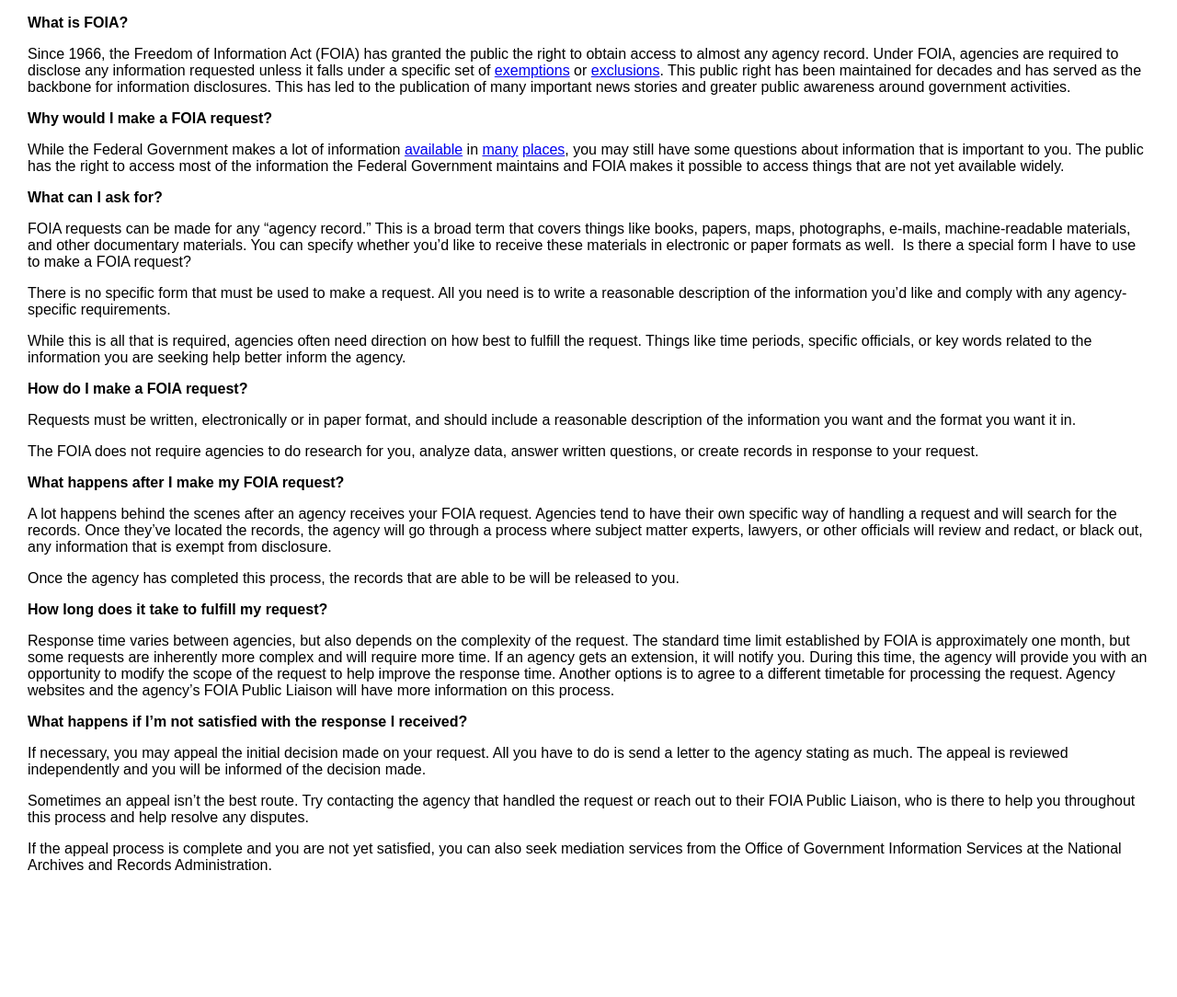
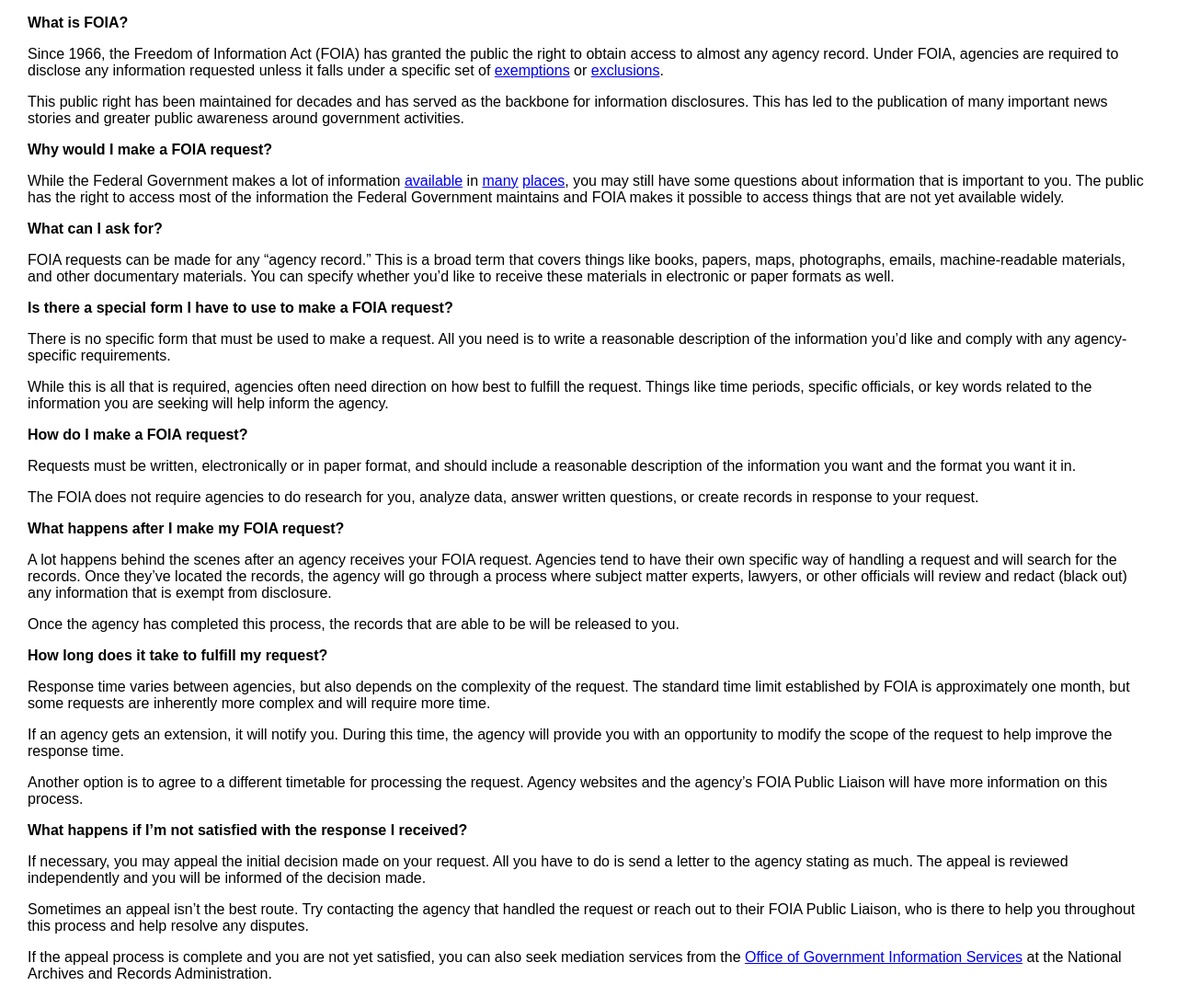
Before and after one commit to 18F/2015-foia-design, a Jekyll site: the page built from learn.md, in a window 1280 px wide. Shown: the whole page at 92% size. Built offline with Jekyll 4.4.1, drawn with Linux system fonts in a browser that asks for light colours; before the commit the page ends 966 px from its top, so only the background shows below that.

Commit message:
some copy edits, cc @rjmajma

```diff
--- a/learn.md
+++ b/learn.md
@@ -5,7 +5,9 @@ permalink: /learn/
 
 **What is FOIA?**
 
-Since 1966, the Freedom of Information Act (FOIA) has granted the public the right to obtain access to almost any agency record. Under FOIA, agencies are required to disclose any information requested unless it falls under a specific set of [exemptions](http://www.foia.gov/faq.html#exemptions) or [exclusions](http://www.foia.gov/faq.html#exclusions). This public right has been maintained for decades and has served as the backbone for information disclosures. This has led to the publication of many important news stories and greater public awareness around government activities.
+Since 1966, the Freedom of Information Act (FOIA) has granted the public the right to obtain access to almost any agency record. Under FOIA, agencies are required to disclose any information requested unless it falls under a specific set of [exemptions](http://www.foia.gov/faq.html#exemptions) or [exclusions](http://www.foia.gov/faq.html#exclusions).
+
+This public right has been maintained for decades and has served as the backbone for information disclosures. This has led to the publication of many important news stories and greater public awareness around government activities.
 
 **Why would I make a FOIA request?**
 
@@ -13,12 +15,13 @@ While the Federal Government makes a lot of information [available](data.gov) in
 
 **What can I ask for?**
 
-FOIA requests can be made for any “agency record.” This is a broad term that covers things like books, papers, maps, photographs, e-mails, machine-readable materials, and other documentary materials. You can specify whether you’d like to receive these materials in electronic or paper formats as well.
-Is there a special form I have to use to make a FOIA request?
+FOIA requests can be made for any "agency record." This is a broad term that covers things like books, papers, maps, photographs, emails, machine-readable materials, and other documentary materials. You can specify whether you'd like to receive these materials in electronic or paper formats as well.
 
-There is no specific form that must be used to make a request. All you need is to write a reasonable description of the information you’d like and comply with any agency-specific requirements.
+**Is there a special form I have to use to make a FOIA request?**
 
-While this is all that is required, agencies often need direction on how best to fulfill the request. Things like time periods, specific officials, or key words related to the information you are seeking help better inform the agency.
+There is no specific form that must be used to make a request. All you need is to write a reasonable description of the information you'd like and comply with any agency-specific requirements.
+
+While this is all that is required, agencies often need direction on how best to fulfill the request. Things like time periods, specific officials, or key words related to the information you are seeking will help inform the agency.
 
 **How do I make a FOIA request?**
 
@@ -28,18 +31,22 @@ The FOIA does not require agencies to do research for you, analyze data, answer
 
 **What happens after I make my FOIA request?**
 
-A lot happens behind the scenes after an agency receives your FOIA request. Agencies tend to have their own specific way of handling a request and will search for the records. Once they’ve located the records, the agency will go through a process where subject matter experts, lawyers, or other officials will review and redact, or black out, any information that is exempt from disclosure.
+A lot happens behind the scenes after an agency receives your FOIA request. Agencies tend to have their own specific way of handling a request and will search for the records. Once they've located the records, the agency will go through a process where subject matter experts, lawyers, or other officials will review and redact (black out) any information that is exempt from disclosure.
 
 Once the agency has completed this process, the records that are able to be will be released to you.
 
 **How long does it take to fulfill my request?**
 
-Response time varies between agencies, but also depends on the complexity of the request. The standard time limit established by FOIA is approximately one month, but some requests are inherently more complex and will require more time. If an agency gets an extension, it will notify you. During this time, the agency will provide you with an opportunity to modify the scope of the request to help improve the response time. Another options is to agree to a different timetable for processing the request. Agency websites and the agency’s FOIA Public Liaison will have more information on this process.
+Response time varies between agencies, but also depends on the complexity of the request. The standard time limit established by FOIA is approximately one month, but some requests are inherently more complex and will require more time.
+
+If an agency gets an extension, it will notify you. During this time, the agency will provide you with an opportunity to modify the scope of the request to help improve the response time.
+
+Another option is to agree to a different timetable for processing the request. Agency websites and the agency's FOIA Public Liaison will have more information on this process.
 
 **What happens if I'm not satisfied with the response I received?**
 
 If necessary, you may appeal the initial decision made on your request. All you have to do is send a letter to the agency stating as much. The appeal is reviewed independently and you will be informed of the decision made.
 
-Sometimes an appeal isn’t the best route. Try contacting the agency that handled the request or reach out to their FOIA Public Liaison, who is there to help you throughout this process and help resolve any disputes.
+Sometimes an appeal isn't the best route. Try contacting the agency that handled the request or reach out to their FOIA Public Liaison, who is there to help you throughout this process and help resolve any disputes.
 
-If the appeal process is complete and you are not yet satisfied, you can also seek mediation services from the Office of Government Information Services at the National Archives and Records Administration.
+If the appeal process is complete and you are not yet satisfied, you can also seek mediation services from the [Office of Government Information Services](https://ogis.archives.gov/) at the National Archives and Records Administration.
```
